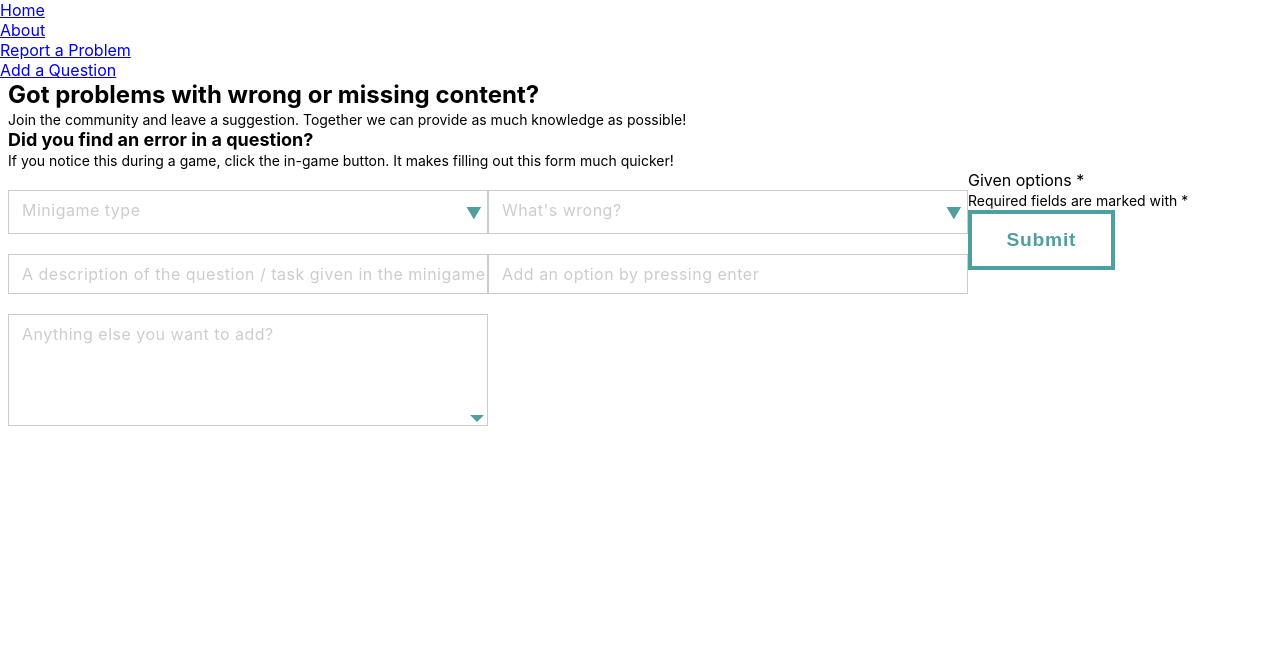
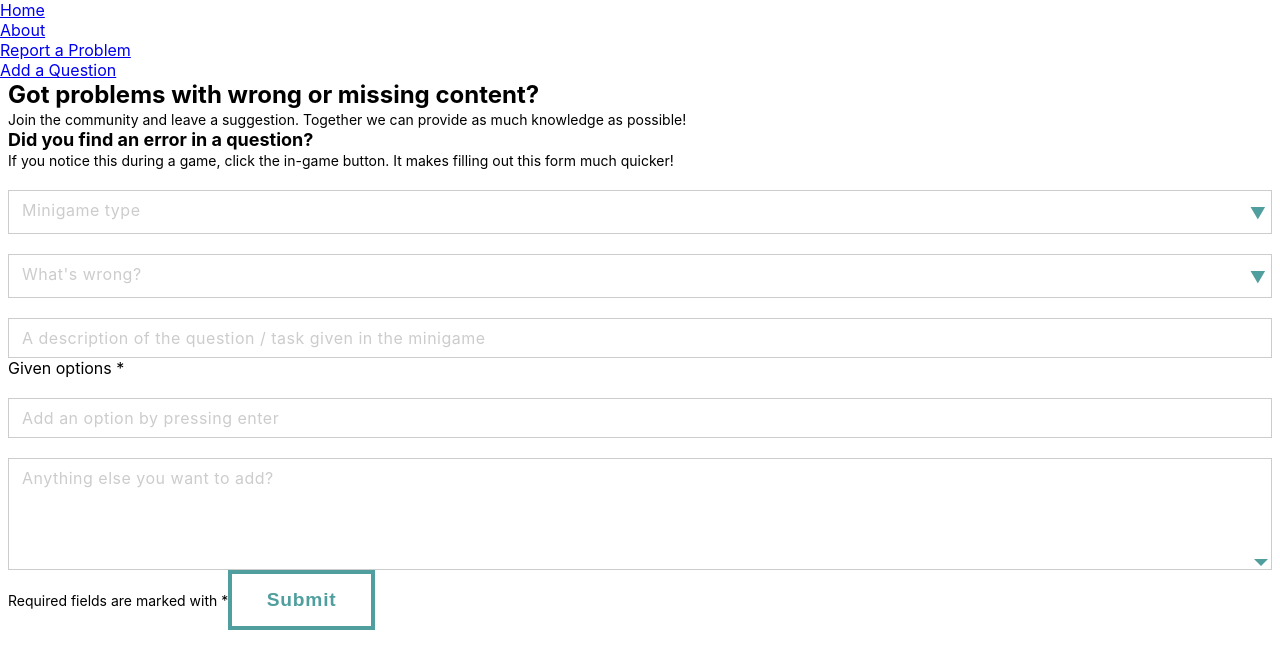
Before and after one commit to q-wiki/q-wiki.github.io, a React app: page /#/report in a window 1280 px wide. Shown: the top 668 px of the page. Built offline with nearby package versions, Linux system fonts and the light colour scheme.

Commit message:
Remove fixed width from form atoms

```diff
--- a/src/components/atoms/Dropdown/dropdown.scss
+++ b/src/components/atoms/Dropdown/dropdown.scss
@@ -26,8 +26,7 @@ select::-ms-expand {
 }
 
 .dropdown {
-  float: left;
-  width: 30rem;
+  width: 100%;
   margin: 20px 0 0 0;
 
   position: relative;
--- a/src/components/atoms/TextArea/textArea.scss
+++ b/src/components/atoms/TextArea/textArea.scss
@@ -19,8 +19,7 @@ textarea{
 }
 
 .textarea {
-  float: left;
-  width: 30rem;
+  width: 100%;
   margin: 20px 0 0 0;
 
   position: relative;
--- a/src/components/atoms/TextField/textField.scss
+++ b/src/components/atoms/TextField/textField.scss
@@ -32,7 +32,7 @@ input[type="text"] {
 }
 
 .textfield {
-  float: left;
+  width: 100%;
   margin: 20px 0 0 0;
   position: relative;
 
```
